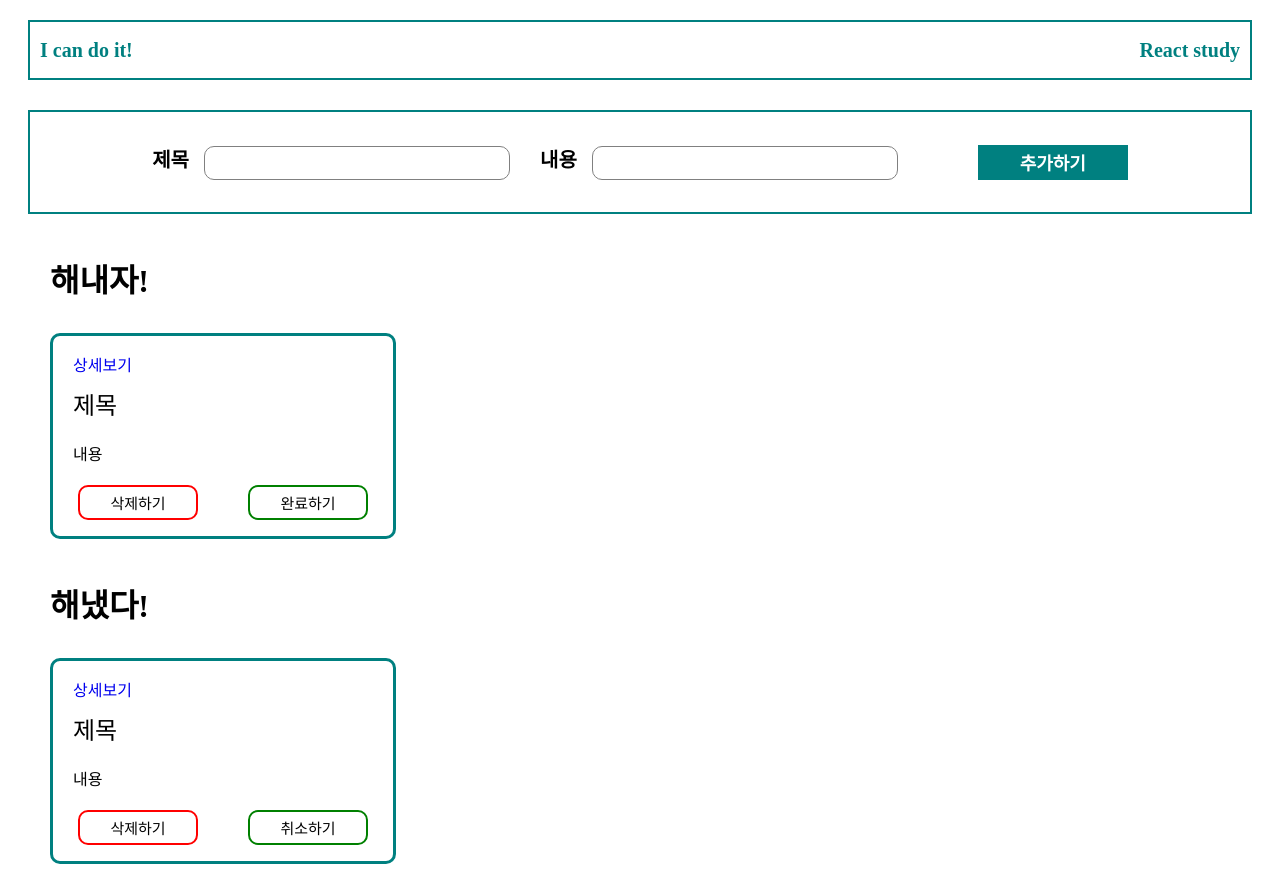
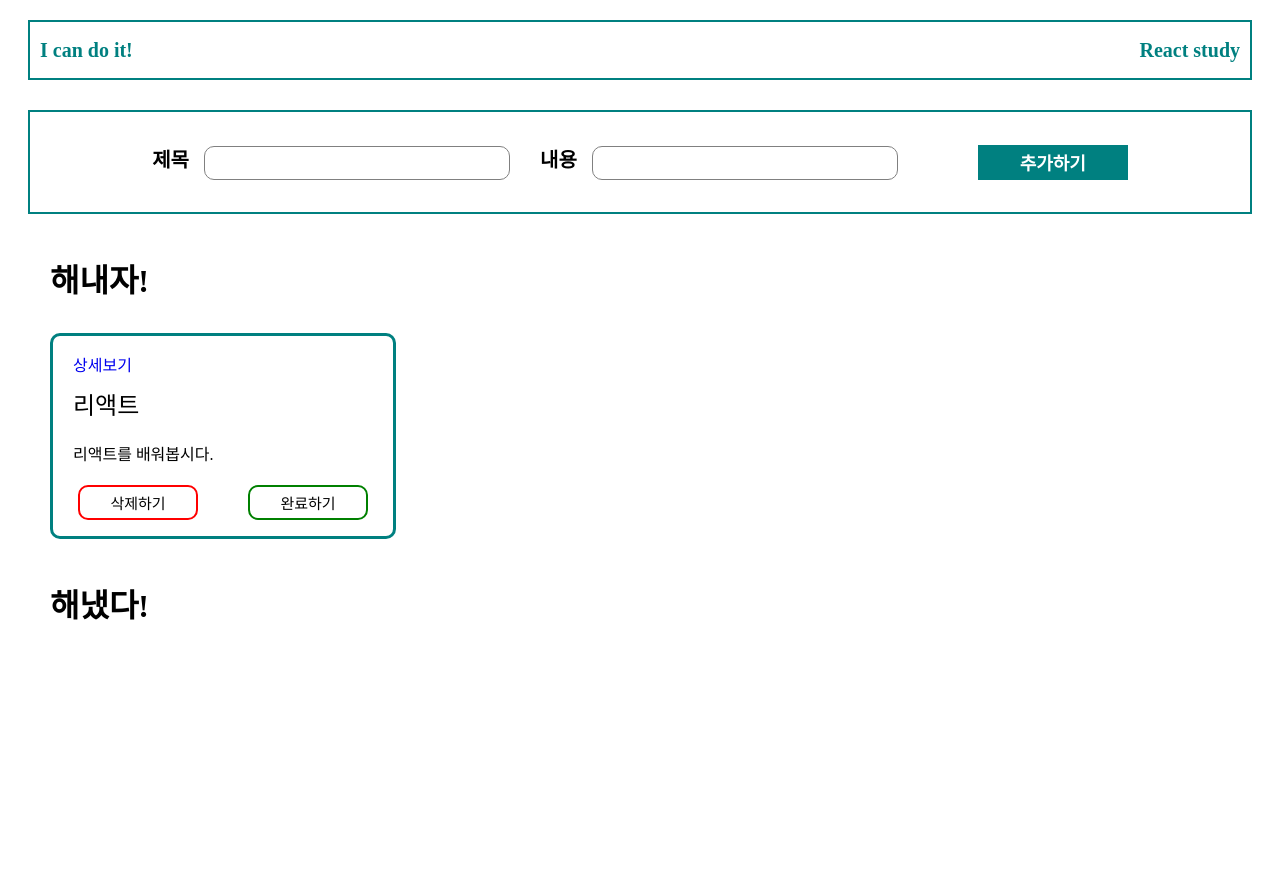
Before and after one commit to saehwa95/week4-homework, a React (Create React App) app: page / in a window 1280 px wide. After the commit the page ends 800 px from the top, so only its background shows below. Built offline with nearby package versions, Linux system fonts and the light colour scheme.

Commit message:
투두리스트 추가 완료

```diff
--- a/src/components/Create.jsx
+++ b/src/components/Create.jsx
@@ -1,20 +1,42 @@
-import React from "react";
+import React, { useState } from "react";
+import { useDispatch, useSelector } from "react-redux";
 import styled from "styled-components";
+import { addTodo } from "../redux/modules/todos";
 
 const Create = () => {
+  const [title, setTitle] = useState("");
+  const [content, setContent] = useState("");
+  const { todos } = useSelector((state) => state);
+  const dispatch = useDispatch();
+
+  const addSubmit = (event) => {
+    event.preventDefault();
+    dispatch(addTodo({ id: todos.length + 1, title, content, isDone: true }));
+  };
+
   return (
     <CreateBox>
-      <FormBox>
+      <FormBox onSubmit={addSubmit}>
         <TitleBox>
           <label>
             <StSpan>제목</StSpan>
-            <StInput type="text" />
+            <StInput
+              type="text"
+              name="title"
+              value={title}
+              onChange={(e) => setTitle(e.target.value)}
+            />
           </label>
         </TitleBox>
         <ContentBox>
           <label>
             <StSpan>내용</StSpan>
-            <StInput type="text" />
+            <StInput
+              type="text"
+              name="content"
+              value={content}
+              onChange={(e) => setContent(e.target.value)}
+            />
           </label>
         </ContentBox>
         <AddBtn type="submit">추가하기</AddBtn>
@@ -30,7 +52,6 @@ const CreateBox = styled.div`
   height: 100px;
   margin-top: 30px;
   border: 2px solid #008080;
-
   display: flex;
   justify-content: space-around;
   font-size: 20px;
@@ -70,4 +91,5 @@ const AddBtn = styled.button`
   background-color: #008080;
   color: white;
   margin-left: 50px;
+  cursor: pointer;
 `;
--- a/src/components/TodoList.jsx
+++ b/src/components/TodoList.jsx
@@ -1,46 +1,25 @@
 import React from "react";
-import { Link } from "react-router-dom";
+import { useSelector } from "react-redux";
 import styled from "styled-components";
+import Card from "../element/Card";
 
 const TodoList = () => {
+  const { todos } = useSelector((state) => state);
+
   return (
     <ListWrap>
       <div>
         <h1>해내자!</h1>
       </div>
-      <BoxWrap>
-        <CardBox>
-          <StLink to={`../pages/detail`}>
-            <DetailLink>상세보기</DetailLink>
-          </StLink>
-          <Content>
-            <TitleSpan>제목</TitleSpan>
-            <ContentSpan>내용</ContentSpan>
-          </Content>
-          <BtnBox>
-            <RedBtn>삭제하기</RedBtn>
-            <GreenBtn>완료하기</GreenBtn>
-          </BtnBox>
-        </CardBox>
-      </BoxWrap>
+      {todos?.map((todo) => {
+        return todo.isDone ? <Card key={todo.id} todo={todo}/> : null;
+      })}
       <div>
         <h1>해냈다!</h1>
       </div>
-      <BoxWrap>
-        <CardBox>
-          <StLink>
-            <DetailLink>상세보기</DetailLink>
-          </StLink>
-          <Content>
-            <TitleSpan>제목</TitleSpan>
-            <ContentSpan>내용</ContentSpan>
-          </Content>
-          <BtnBox>
-            <RedBtn>삭제하기</RedBtn>
-            <GreenBtn>취소하기</GreenBtn>
-          </BtnBox>
-        </CardBox>
-      </BoxWrap>
+      {todos?.map((todo) => {
+        return !todo.isDone ? <Card key={todo.id} todo={todo}/> : null;
+      })}
     </ListWrap>
   );
 };
@@ -52,74 +31,3 @@ const ListWrap = styled.div`
   width: 1200px;
   margin-left: 20px;
 `;
-
-const BoxWrap = styled.div`
-  display: flex;
-  flex-wrap: wrap;
-  gap: 70px;
-`;
-const CardBox = styled.div`
-  display: flex;
-  justify-content: center;
-  flex-direction: column;
-  width: 340px;
-  height: 200px;
-  border: 3px solid #008080;
-  border-radius: 10px;
-  margin: 10px 0 20px 0;
-`;
-
-const StLink = styled(Link)`
-  text-decoration: none;
-`;
-
-const DetailLink = styled.div`
-  font-size: 16px;
-  margin: 0 0 10px 20px;
-`;
-
-const Content = styled.div`
-  display: flex;
-  justify-content: center;
-  flex-direction: column;
-`;
-
-const TitleSpan = styled.span`
-  font-size: 24px;
-  margin: 0 0 20px 20px;
-`;
-
-const ContentSpan = styled.span`
-  font-size: 16px;
-  font-weight: 400;
-  margin: 0 0 20px 20px;
-`;
-
-const BtnBox = styled.div`
-  display: flex;
-  justify-content: space-around;
-`;
-
-const GreenBtn = styled.button`
-  gap: 10px;
-  border-radius: 10px;
-  width: 120px;
-  height: 35px;
-  font-size: 15px;
-  font-weight: 400;
-  background-color: white;
-  cursor: pointer;
-  border: 2px solid green;
-`;
-
-const RedBtn = styled.button`
-  gap: 10px;
-  border-radius: 10px;
-  width: 120px;
-  height: 35px;
-  font-size: 15px;
-  font-weight: 400;
-  background-color: white;
-  cursor: pointer;
-  border: 2px solid red;
-`;
--- a/src/element/Card.jsx
+++ b/src/element/Card.jsx
@@ -1,7 +1,96 @@
 import React from "react";
+import { Link } from "react-router-dom";
+import styled from "styled-components";
 
-const Card = () => {
-  return <div>Card</div>;
+const Card = ({ todo }) => {
+  return (
+    <BoxWrap>
+      <CardBox>
+        <StLink to={`../pages/detail/${todo.id}`}>
+          <DetailLink>상세보기</DetailLink>
+        </StLink>
+        <Content>
+          <TitleSpan>{todo.title}</TitleSpan>
+          <ContentSpan>{todo.content}</ContentSpan>
+        </Content>
+        <BtnBox>
+          <RedBtn>삭제하기</RedBtn>
+          <GreenBtn>{todo.isDone ? "완료하기" : "취소하기"}</GreenBtn>
+        </BtnBox>
+      </CardBox>
+    </BoxWrap>
+  );
 };
 
 export default Card;
+
+const BoxWrap = styled.div`
+  display: flex;
+  flex-wrap: wrap;
+  gap: 70px;
+`;
+const CardBox = styled.div`
+  display: flex;
+  justify-content: center;
+  flex-direction: column;
+  width: 340px;
+  height: 200px;
+  border: 3px solid #008080;
+  border-radius: 10px;
+  margin: 10px 0 20px 0;
+`;
+
+const StLink = styled(Link)`
+  text-decoration: none;
+`;
+
+const DetailLink = styled.div`
+  font-size: 16px;
+  margin: 0 0 10px 20px;
+`;
+
+const Content = styled.div`
+  display: flex;
+  justify-content: center;
+  flex-direction: column;
+`;
+
+const TitleSpan = styled.span`
+  font-size: 24px;
+  margin: 0 0 20px 20px;
+`;
+
+const ContentSpan = styled.span`
+  font-size: 16px;
+  font-weight: 400;
+  margin: 0 0 20px 20px;
+`;
+
+const BtnBox = styled.div`
+  display: flex;
+  justify-content: space-around;
+`;
+
+const GreenBtn = styled.button`
+  gap: 10px;
+  border-radius: 10px;
+  width: 120px;
+  height: 35px;
+  font-size: 15px;
+  font-weight: 400;
+  background-color: white;
+  cursor: pointer;
+  border: 2px solid green;
+`;
+
+const RedBtn = styled.button`
+  gap: 10px;
+  border-radius: 10px;
+  width: 120px;
+  height: 35px;
+  font-size: 15px;
+  font-weight: 400;
+  background-color: white;
+  cursor: pointer;
+  border: 2px solid red;
+`;
--- a/src/redux/config/configStore.js
+++ b/src/redux/config/configStore.js
@@ -1,7 +1,10 @@
 import { createStore } from "redux";
 import { combineReducers } from "redux";
+import todos from "../modules/todos";
 
-const rootReducer = combineReducers({});
+const rootReducer = combineReducers({
+  todos: todos,
+});
 const store = createStore(rootReducer);
 
 export default store;
--- /dev/null
+++ b/src/redux/modules/todos.js
@@ -0,0 +1,71 @@
+// 액션 (dispatch에 들어가는 친구들만 작성)
+const ADD_TODO = "ADD_TODO";
+const DELETE_TODO = "DELETE_TODO";
+const TOGGLE_STATUS_TODO = "TOGGLE_STATUS_TODO";
+const GET_TODO_BY_ID = "GET_TODO_BY_ID";
+
+// 액션 크리에이터
+export const addTodo = (payload) => {
+  return {
+    type: ADD_TODO,
+    payload,
+  };
+};
+
+export const deleteTodo = (payload) => {
+  return {
+    type: DELETE_TODO,
+    payload,
+  };
+};
+
+export const toggleStatusTodo = (payload) => {
+  return {
+    type: TOGGLE_STATUS_TODO,
+    payload,
+  };
+};
+
+export const getTodoById = (payload) => {
+  return {
+    type: GET_TODO_BY_ID,
+    payload,
+  };
+};
+
+// 초기값
+const initialState = [
+  { id: 0, title: "리액트", content: "리액트를 배워봅시다.", isDone: true },
+];
+
+// 리듀서
+const todos = (state = initialState, action) => {
+  switch (action.type) {
+    case ADD_TODO: {
+      return [...state, action.payload];
+    }
+
+    case DELETE_TODO: {
+      return [state.filter((todos) => todos.id !== action.id)];
+    }
+
+    case TOGGLE_STATUS_TODO: {
+      return [
+        state.map((todos) => {
+          return todos.id === action.id
+            ? { ...todos, isDone: !todos.isDone }
+            : todos;
+        }),
+      ];
+    }
+
+    case GET_TODO_BY_ID: {
+      return [...state];
+    }
+
+    default:
+      return state;
+  }
+};
+
+export default todos;
```
Also changed, not shown: src/redux/modules/todo.js (added).
